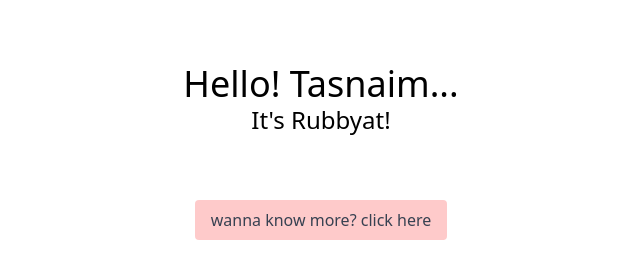
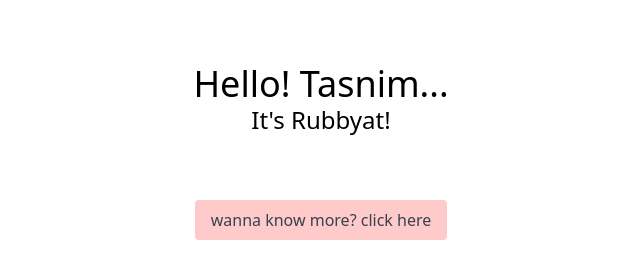
Before and after one commit to RonitRubbyat/banking, a plain HTML site: page My-panda.html in a window 1280 px wide. Shown: the whole page, without its empty margins (319-959 px from the left). Drawn offline with nearby package versions, Linux system fonts and the light colour scheme.

Commit message:
name fixed

```diff
--- a/My-panda.html
+++ b/My-panda.html
@@ -13,7 +13,7 @@
 <body>
     <header>
         <section class="my-16">
-            <h1 class="text-4xl text-center">Hello! Tasnaim...</h1>
+            <h1 class="text-4xl text-center">Hello! Tasnim...</h1>
             <h3 class="text-2xl text-center">It's Rubbyat!</h3>
         </section>
     </header>
```
